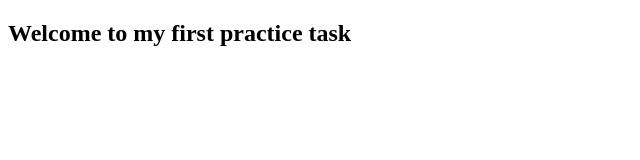
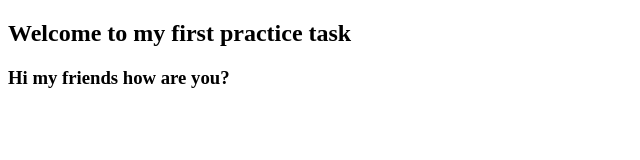
Before and after one commit to dataprohasan45/new-practice-task, a plain HTML site: page index.html in a window 1280 px wide. Shown: the whole page, without its empty margins (0-640 px from the left). Drawn offline with Linux system fonts and the light colour scheme.

Commit message:
added my second commit

```diff
--- a/index.html
+++ b/index.html
@@ -10,7 +10,7 @@
         <h2>Welcome to my first practice task</h2>
     </header>
     <main>
-
+        <h3>Hi my friends how are you?</h3>
     </main>
     <footer>
 
```
